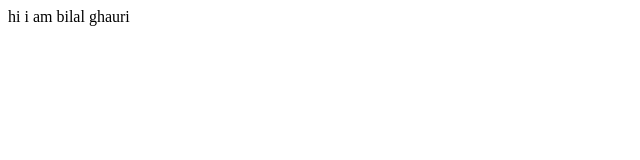
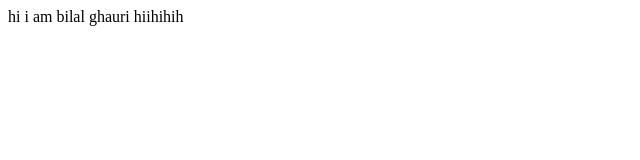
Before and after one commit to Bilal-Ghauri/learningGithub, a plain HTML site: page index.html in a window 1280 px wide. Shown: the full height of the page, 0-640 px from the left. Drawn offline with Linux system fonts and the light colour scheme.

Commit message:
script file added

```diff
--- a/index.html
+++ b/index.html
@@ -7,6 +7,6 @@
     <title>Document</title>
 </head>
 <body>
-    hi i am bilal ghauri
+    hi i am bilal ghauri hiihihih
 </body>
 </html>
--- /dev/null
+++ b/script.js
@@ -0,0 +1 @@
+console.log('hi');
```
Also changed, not shown: 1 other file.
